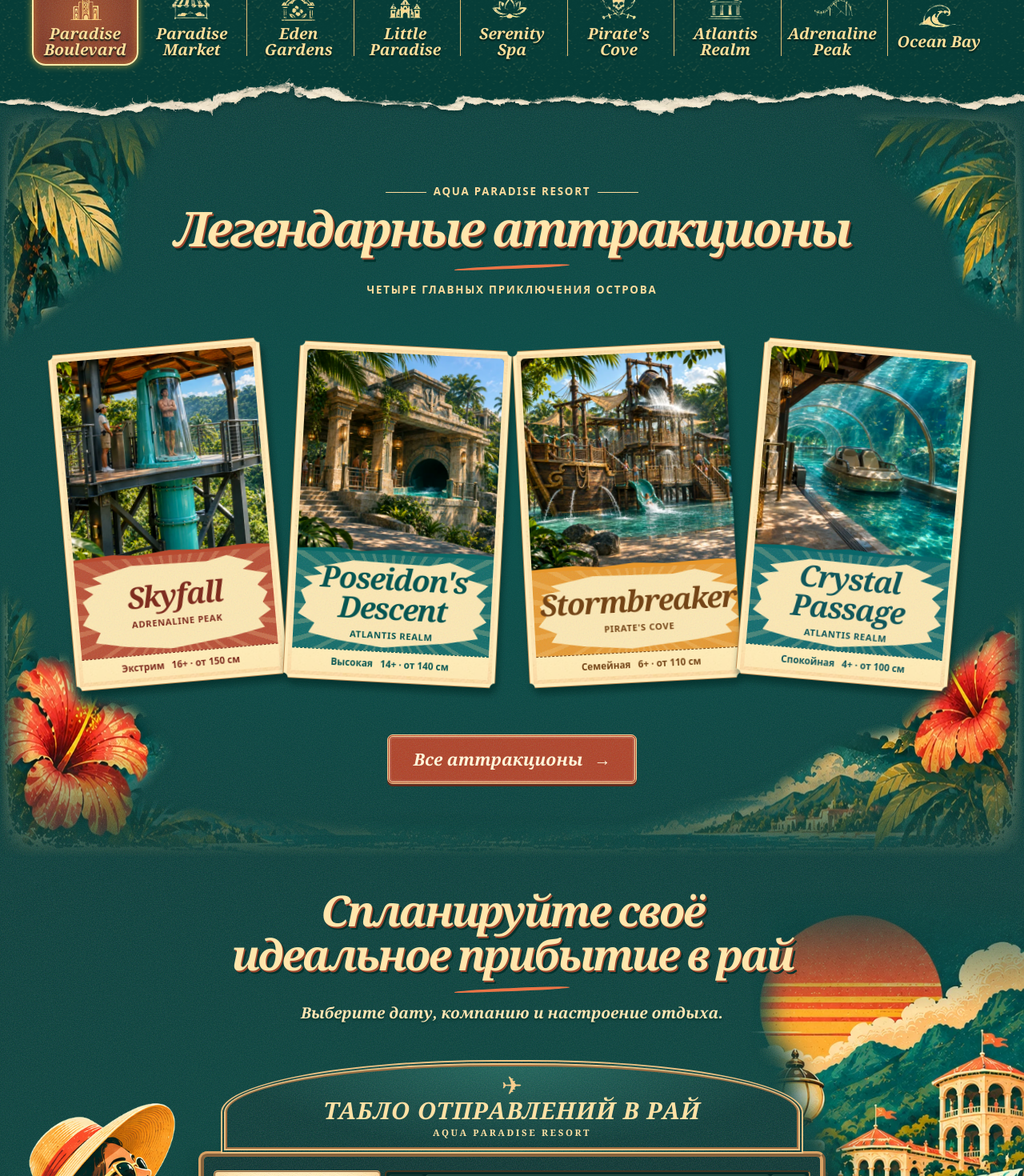
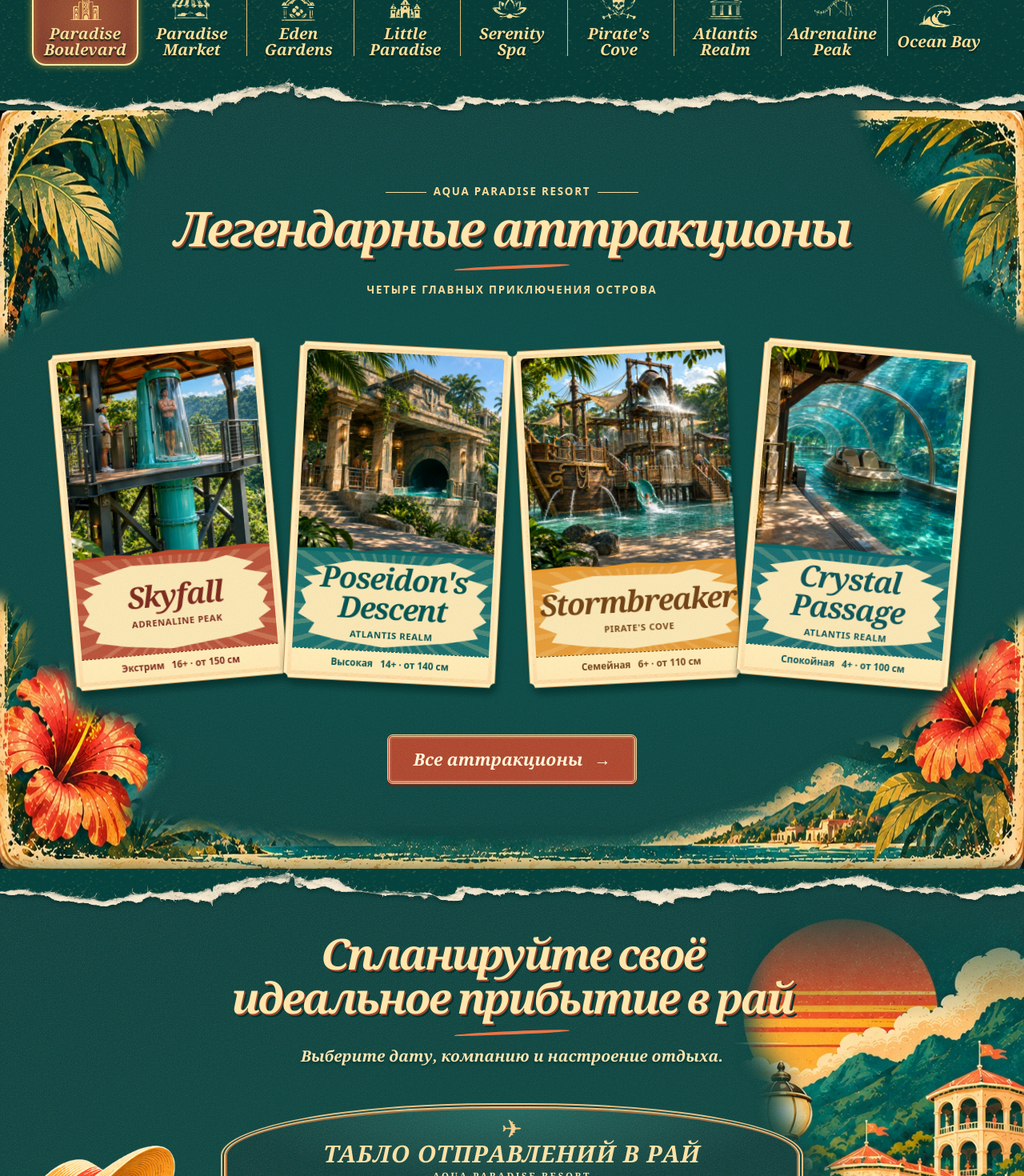
Before and after one commit to raccoonforge/aqua-paradise-resort, a React (Vite) app: page / in a window 1280 px wide. Shown: the part 2340-3810 px from the top of the page at 80% size. Built offline with nearby package versions, Linux system fonts and the light colour scheme; a web font is replaced by a local one.

Commit message:
style(attractions): stop fading side decorations and restore shared bottom paper tear

```diff
--- a/src/HomeFidelity.css
+++ b/src/HomeFidelity.css
@@ -207,18 +207,40 @@
 .riv-home .apr-about__quote p { font-size: clamp(1rem, 1.52vw, 1.4rem); }
 /* The ticket stock grows with the live names and the perforated stubs. */
 .golden-tickets {
-  padding: clamp(56px, 7.2vw, 108px) clamp(23px, 6vw, 96px) clamp(49px, 7.2vw, 108px);
+  --tickets-overhang: 14px;
+  --tickets-stock: #06433e url('./assets/retro/viewmaster/ink-grain.webp');
+  z-index: 1;
+  padding: clamp(56px, 7.2vw, 108px) clamp(23px, 6vw, 96px) calc(clamp(49px, 7.2vw, 108px) + var(--poster-tear-height));
   background: radial-gradient(ellipse 85% 58% at 53% 49%, #0b5550d9, transparent);
+  overflow: visible;
 }
 .golden-tickets::before {
   content: '';
   position: absolute;
-  inset: 0;
+  inset: 0 0 calc(var(--poster-tear-height) - var(--tickets-overhang));
   z-index: -1;
   pointer-events: none;
+  /* Keep the original complete illustrations at the sides. Previously the
+     vertical and horizontal masks faded away their leaves and flowers. */
   background: url('./assets/retro/fidelity/tickets-decor.webp') center / 100% 100% no-repeat;
-  mask-image: linear-gradient(transparent, #000 13%, #000 86%, transparent), linear-gradient(90deg, transparent, #000 3%, #000 97%, transparent);
-  mask-composite: intersect;
+}
+.golden-tickets__tear {
+  position: absolute;
+  z-index: 2;
+  inset: auto 0 calc(-1 * var(--tickets-overhang));
+  height: var(--poster-tear-height);
+  pointer-events: none;
+  filter: drop-shadow(0 3px 2px #001e1b70);
+}
+.golden-tickets__tear::before {
+  content: '';
+  position: absolute;
+  inset: 0;
+  background:
+    url('./assets/retro/poster-tear-fibres.webp') center bottom / var(--poster-tear-width) 100% no-repeat,
+    var(--tickets-stock) center 1px;
+  -webkit-mask: url('./assets/retro/poster-tear-mask.webp') center bottom / var(--poster-tear-width) 100% no-repeat;
+  mask: url('./assets/retro/poster-tear-mask.webp') center bottom / var(--poster-tear-width) 100% no-repeat;
 }
 .imprint, .ticket-subtitle {
   font: 750 clamp(.69rem, 1.04vw, 1rem)/1.4 system-ui, sans-serif;
@@ -321,7 +343,10 @@
 
 /* The traveller and lagoon sit on either side of the live departure board. */
 .departure {
-  padding: clamp(25px, 3.1vw, 53px) clamp(16px, 5vw, 78px) clamp(62px, 7.4vw, 116px);
+  z-index: 0;
+  /* Printed sheet underneath the attractions tear, with no hard seam. */
+  margin-top: calc(-1 * var(--poster-tear-height));
+  padding: calc(var(--poster-tear-height) + clamp(25px, 3.1vw, 53px)) clamp(16px, 5vw, 78px) clamp(62px, 7.4vw, 116px);
   background: radial-gradient(ellipse 78% 65% at 50% 56%, #10564d7a, transparent);
 }
 .departure::before {
```
